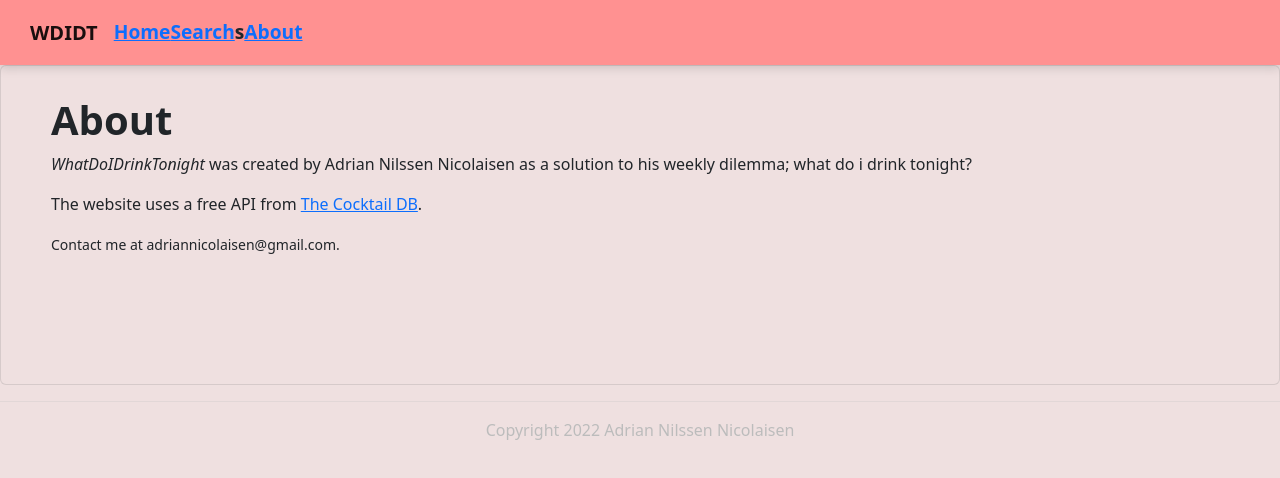
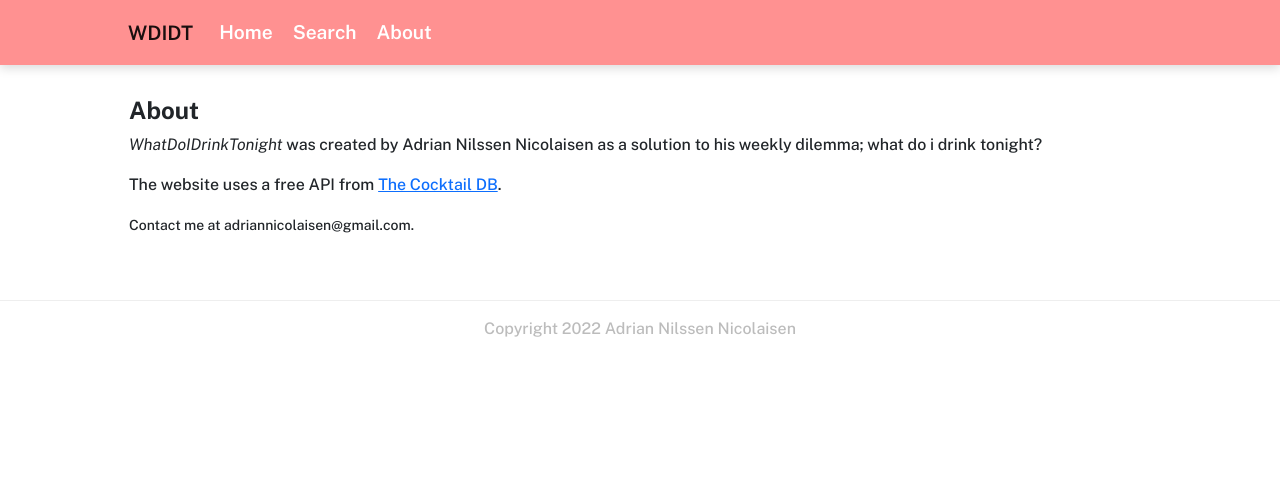
Before and after one commit to adriannico/whatdoidrinktonight, a React (Create React App) app: page /About in a window 1280 px wide. Shown: the top 478 px of the page. Built offline with nearby package versions, Linux system fonts and the light colour scheme.

Commit message:
Bug fixes and css
Bug fixes and css

```diff
--- a/public/index.html
+++ b/public/index.html
@@ -22,6 +22,11 @@
     <link rel="preconnect" href="https://fonts.gstatic.com" crossorigin>
     <link
       href="https://fonts.googleapis.com/css2?family=Oxygen:wght@300;400;700&display=swap"
+      rel="stylesheet">
+    <link rel="preconnect" href="https://fonts.googleapis.com">
+    <link rel="preconnect" href="https://fonts.gstatic.com" crossorigin>
+    <link
+      href="https://fonts.googleapis.com/css2?family=Public+Sans:ital,wght@0,100;0,200;0,300;0,400;0,500;0,600;0,700;0,800;0,900;1,100;1,200;1,300;1,400;1,600;1,700;1,800;1,900&display=swap"
       rel="stylesheet">
     <!--
       manifest.json provides metadata used when your web app is installed on a
--- a/src/App.css
+++ b/src/App.css
@@ -39,19 +39,15 @@
 
 .page {
   background-color: var(--background);
-  padding: 30px 50px 10px 50px;
-
-  border: 1px solid hsla(0, 0%, 50%, 0.228);
+  padding: 30px 10vw 30px 10vw;
+  border: 1px solid hsla(0, 0%, 50%, 0);
   margin: 0px;
   border-radius: 6px;
   text-align: left;
 
 }
 
-.page h2 {
-  font-weight: 500;
-  font-size: 1rem;
-}
+
 
 @media screen and (max-width: 500px) {
 
@@ -63,6 +59,6 @@
   }
 }
 
-Navbar{
-  color: white;
+.bg-navbar-color{
+  background-color: red;
 }
--- a/src/App.js
+++ b/src/App.js
@@ -22,14 +22,14 @@ function App() {
   return (
     <Router>
       {/* <NavBar/> */}
-      <Navbar>
+      <Navbar bg="navbar-color">
         <Navbar.Brand>WDIDT</Navbar.Brand>
         <Nav>
           <Link to="/Home">Home</Link>
          </Nav>
         <Nav>
           <Link to="/Search">Search</Link>
-        </Nav> s
+        </Nav>
         <Nav>
           <Link to="/About">About</Link>
         </Nav>
--- a/src/components/NavBar.css
+++ b/src/components/NavBar.css
@@ -10,9 +10,15 @@
   z-index: 999;
   transition: all 0.2s ease;
   font-weight: 600;
-  padding: 0px 30px;
+ padding: 10vw;
   box-shadow: 0px 3px 10px rgba(0, 0, 0, 0.150);
   margin: 0;
+  font-weight: 600;
+}
+.navbar a{
+  color:white;
+  text-decoration: none;
+  padding: 0 10px;
 }
 
 .navbar-container {
--- a/src/components/pages/HomePage/DrinkCard.css
+++ b/src/components/pages/HomePage/DrinkCard.css
@@ -46,9 +46,7 @@ background-color: var(--background);
 
 }
 
-h1{
-    font-size: 1.1rem;
-}
+
 
 
 .grid-item{
--- a/src/components/pages/HomePage/DrinkCard.js
+++ b/src/components/pages/HomePage/DrinkCard.js
@@ -17,7 +17,7 @@ export default function DrinkCard(props) {
 
         <div className="grid-item cardsection2">
           <h2>Instructions:</h2>
-          <p>{props.instructions}</p>
+          <p>{props?.instructions}</p>
         </div>
         <div className="grid-item">
           <Link to={`/DrinkView/${props.id}`}>
@@ -32,11 +32,14 @@ export default function DrinkCard(props) {
         </div>
         <div className="grid-item">
           <p id="ingredient-text">
-            <b>Includes:</b> {props.ingredient1},{" "}
-            {props.ingredient2.toLowerCase()} and{" "}
-            {props.ingredient3.toLowerCase()}
+
+
+
+            <b>Includes:</b> {props?.ingredient1},{" "}
+            {props?.ingredient2} and{" "}
+            {props?.ingredient3}
           </p>
-          <p>ID={props.id}</p>
+          {/* <p>ID={props.id}</p> */}
         </div>
       </div>
     </div>
--- a/src/components/pages/HomePage/DrinkView.css
+++ b/src/components/pages/HomePage/DrinkView.css
@@ -2,6 +2,6 @@
 
 .drinkViewImage{
     width: 250px;
-    border-radius: 50%;
+    border-radius: 1%;
 
 }
--- a/src/components/pages/HomePage/DrinkView.js
+++ b/src/components/pages/HomePage/DrinkView.js
@@ -4,9 +4,10 @@ import "./DrinkView.css";
 import { useLocation, useParams } from "react-router-dom";
 
 import Axios from 'axios';
-import {useState } from 'react'
+import {useState, Link } from 'react'
 import {Container, Row, Col} from "react-bootstrap"
 import 'bootstrap/dist/css/bootstrap.min.css';
+
 
 
 export default function DrinkView(){
@@ -46,16 +47,42 @@ export default function DrinkView(){
                     <hr></hr>
                 </Row>
                 <Row>
-                    <Col md={4}>
+                    <Col md={3}>
                        <img className="drinkViewImage" src={drink?.strDrinkThumb} alt={drink?.strDrink}/>
                     </Col>
-                    <Col md={4}>
-                        <p>Type: {drink?.strAlcoholic}</p>
+                    <Col md={5}>
+                        <p>{drink?.strInstructions}</p>
+                    </Col>
+                    <Col md={2}>
+                        <div>
+                            <ul>
+                            <p>{drink?.strIngredient1}</p>
+                            <p>{drink?.strIngredient2}</p>
+                            <p>{drink?.strIngredient3}</p>
+                            <p>{drink?.strIngredient4}</p>
+                            <p>{drink?.strIngredient5}</p>
+                            <p>{drink?.strIngredient6}</p>
+                            </ul>
+                        </div>
+
+                    </Col>
+                    <Col md={2}>
+                        <div>
+                            <ul>
+                            <p>{drink?.strIngredient6}</p>
+                            <p>{drink?.strIngredient7}</p>
+                            <p>{drink?.strIngredient8}</p>
+                            <p>{drink?.strIngredient9}</p>
+                            <p>{drink?.strIngredient10}</p>
+                            <p>{drink?.strIngredient11}</p>
+                            <p>{drink?.strIngredient12}</p>
+                            </ul>
+
+
+                        </div>
+
                     </Col>
 
-                    <Col md={4}>
-                        <p>Recommended glass: {drink?.strGlass}</p>
-                    </Col>
                 </Row>
 
 
--- a/src/components/pages/HomePage/Random.css
+++ b/src/components/pages/HomePage/Random.css
@@ -11,10 +11,7 @@
   width: 39vw;
 } */
 
-.page {
-  min-height: 40vh;
-  text-align: left;
-}
+
 
 .thumbnail {
   width: 25vw;
--- a/src/components/pages/HomePage/Search.js
+++ b/src/components/pages/HomePage/Search.js
@@ -23,6 +23,8 @@ var searchResults
 
 
 function Search() {
+
+
     let drinkResult = ""
 
     const [drinks, setDrinks] = useState([])
@@ -64,13 +66,7 @@ function Search() {
                     <Button value="Search!" className="btn-primary" onClick={searchForDrinks} type="button" placeholder="Search..." data="">Search</Button>
                 </Col>
             </Row>
-            <Row>
-                <Col md={12}>
 
-                    <Button value="Search!" className="btn-primary" onClick={searchForDrinks} type="button" placeholder="Search..." data="">Search</Button>
-
-                </Col>
-            </Row>
 
 
 
--- a/src/index.css
+++ b/src/index.css
@@ -2,7 +2,7 @@
   --primary:#FF9292 ;
   --secondary: #FFB4B4;
   --primary-accent: #b46060;
-  --background:#efe0e0;
+  --background:#ffffff;
   --background-secondary: 3C415C;
   --foreground: #5a5a5a;
   --text-color: black;
@@ -29,9 +29,7 @@ body {
   margin: 0;
 
 
-  font-family: -apple-system, BlinkMacSystemFont, "Segoe UI", "Roboto", "Oxygen",
-    "Ubuntu", "Cantarell", "Fira Sans", "Droid Sans", "Helvetica Neue",
-    sans-serif;
+  font-family: "Public Sans", sans-serif !important;
   font-weight: 500 ;
   line-height: 120%;
   -webkit-font-smoothing: antialiased;
@@ -47,6 +45,12 @@ p{
 }
 h1{
   font-weight:700 !important;
+  font-size: 1.5rem !important;
+}
+h2 {
+  font-weight: 700 !important;
+  color:rgb(69, 69, 69);
+  font-size: 1.1rem !important;
 }
 
 
@@ -57,6 +61,8 @@ hr{
 a {
   color: rgb(0, 68, 255);
 }
+
+
 
 
 
```
